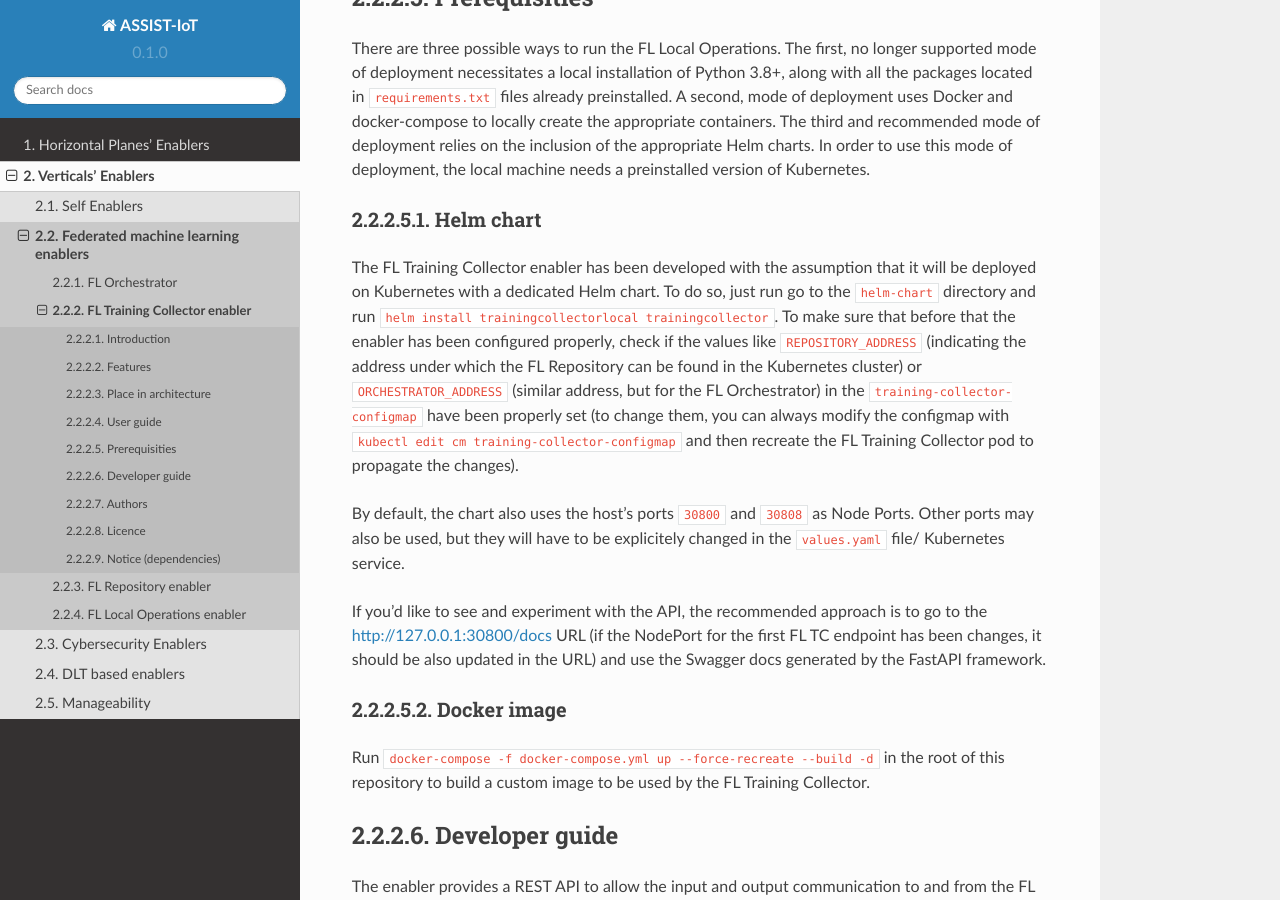
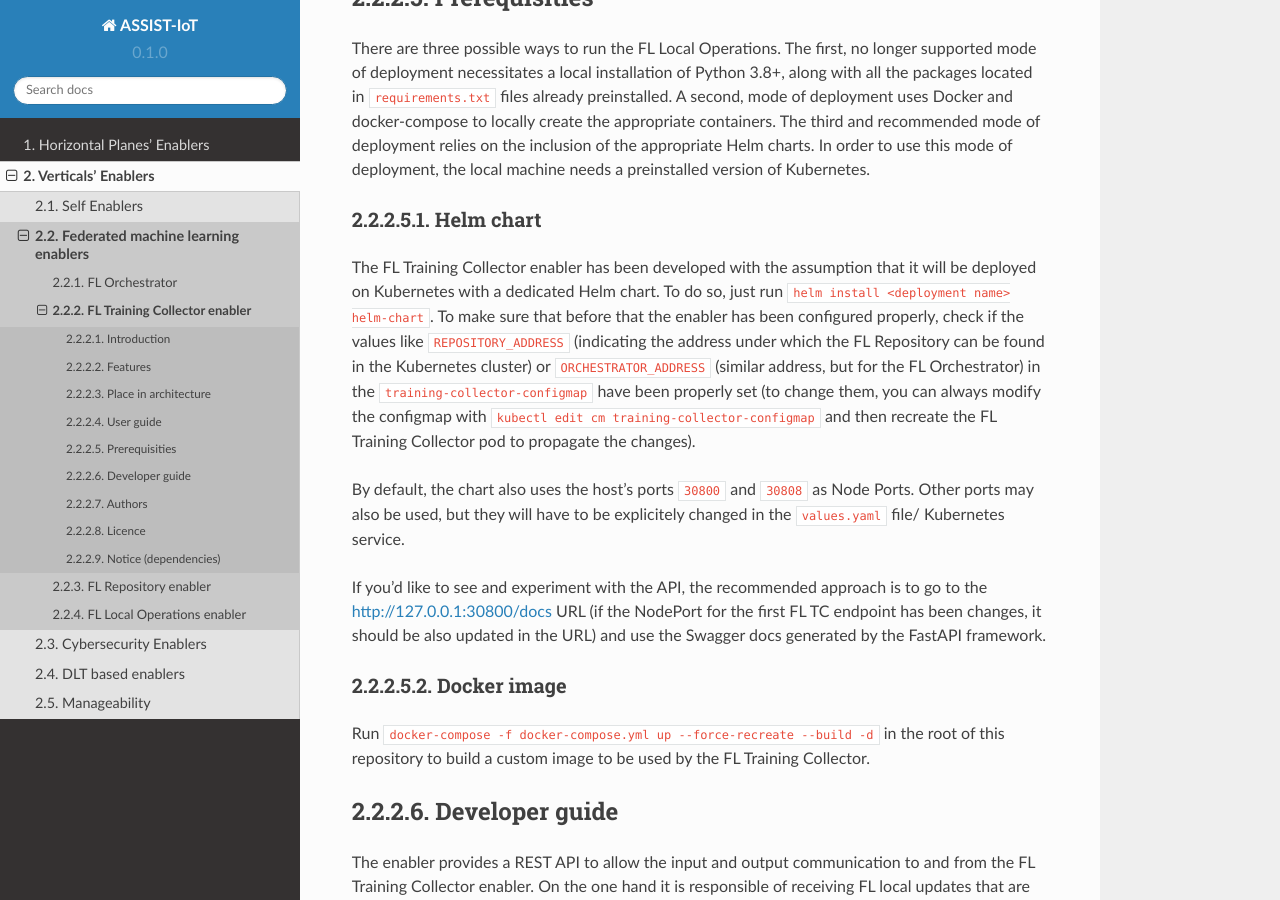
Before and after one commit to assist-iot/assist-iot-documentation, a Sphinx documentation site: the page built from docs/source/verticals/federated/fl_training_collector.rst, in a window 1280 px wide and 900 px high, scrolled down 4664 px. Built offline with Sphinx 7.4.7 and the Read the Docs theme 2.0.0, drawn with Linux system fonts in a browser that asks for light colours.

Commit message:
Update FL Training Collector enabler

```diff
--- a/docs/source/verticals/federated/fl_training_collector.rst
+++ b/docs/source/verticals/federated/fl_training_collector.rst
@@ -278,11 +278,10 @@ Helm chart
 
 The FL Training Collector enabler has been developed with the assumption
 that it will be deployed on Kubernetes with a dedicated Helm chart. To
-do so, just run go to the ``helm-chart`` directory and run
-``helm install trainingcollectorlocal trainingcollector``. To make sure
-that before that the enabler has been configured properly, check if the
-values like ``REPOSITORY_ADDRESS`` (indicating the address under which
-the FL Repository can be found in the Kubernetes cluster) or
+do so, just run ``helm install <deployment name> helm-chart``. To make
+sure that before that the enabler has been configured properly, check if
+the values like ``REPOSITORY_ADDRESS`` (indicating the address under
+which the FL Repository can be found in the Kubernetes cluster) or
 ``ORCHESTRATOR_ADDRESS`` (similar address, but for the FL Orchestrator)
 in the ``training-collector-configmap`` have been properly set (to
 change them, you can always modify the configmap with
```
